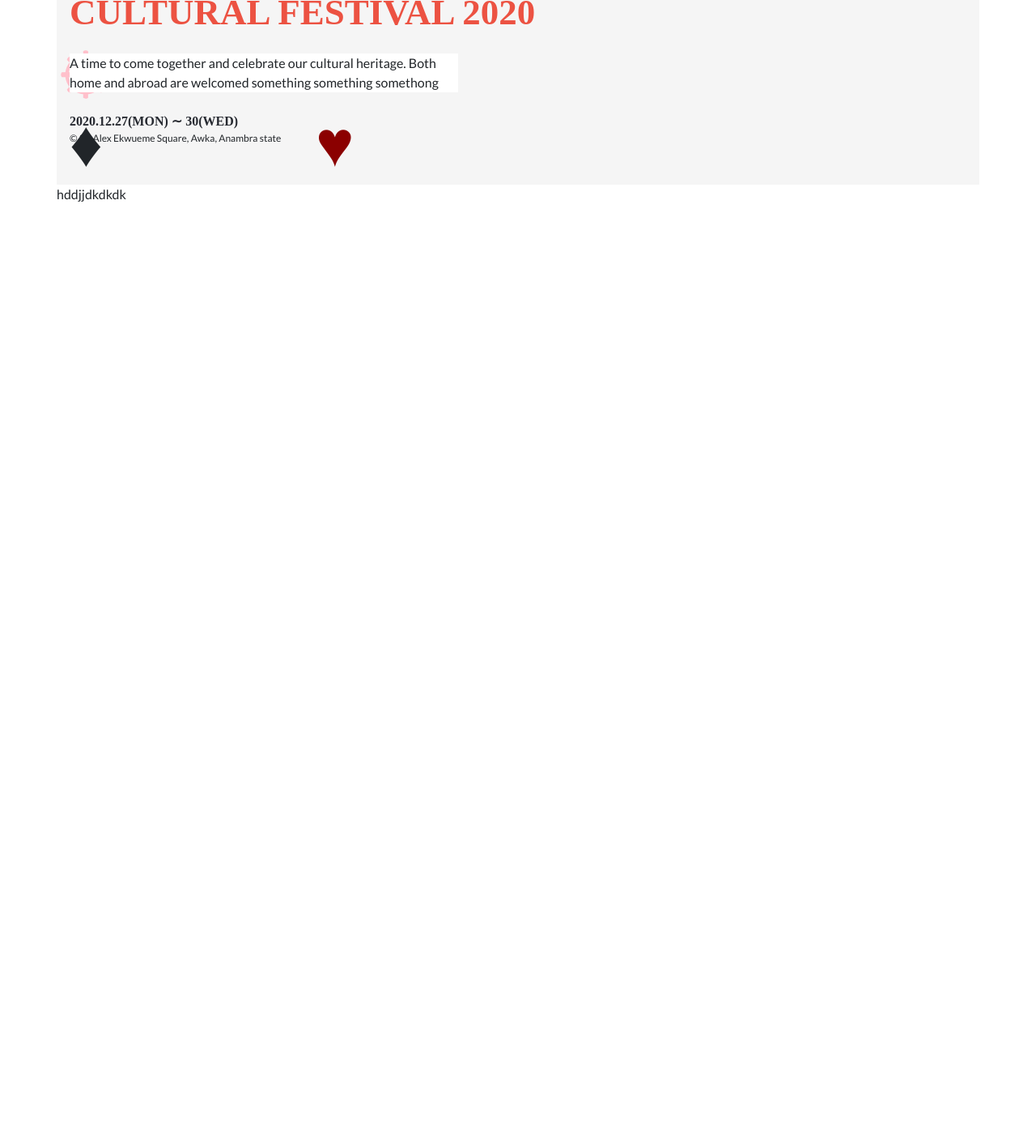
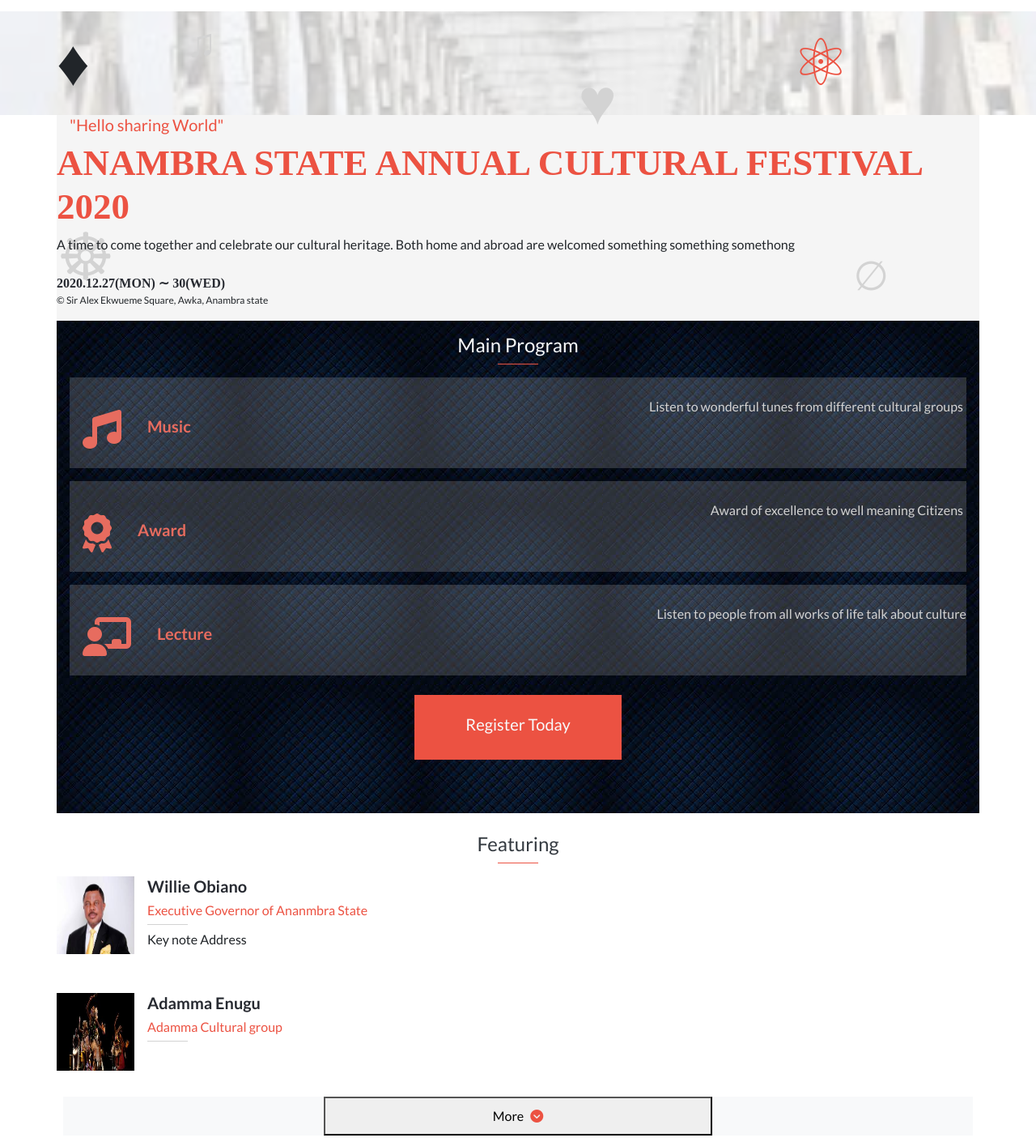
Before and after one commit to Kingobaino1/Capstone-Project-Annual-Festival, a plain HTML site: page index.html in a window 1280 px wide. Shown: the part 313-1723 px from the top of the page at 81% size. Before the commit the page ends 800 px from the top, so only its background shows below. Drawn offline with nearby package versions, Linux system fonts and the light colour scheme; a web font is replaced by a local one.

Commit message:
added the article section

```diff
--- a/css/style.css
+++ b/css/style.css
@@ -9,6 +9,22 @@ body {
 .container,
 .container-fluid {
   padding: 0;
+}
+
+.d_flex {
+  display: flex;
+}
+
+.f_dir {
+  flex-direction: column;
+}
+
+.j_content {
+  justify-content: center;
+}
+
+.j_btw {
+  justify-content: space-between;
 }
 
 .color_1 {
@@ -86,14 +102,72 @@ body {
   font-size: 80px;
 }
   .bg_image {
-  background: url(../Images/black_bg.jpeg) center center repeat-y;
-  background-size: cover;
-  height: fit-content;
+    background-image: url(../Images/black_bg.jpeg);
+    height: 38rem;
+
+}
+
+.underline {
+  height: 1px;
+  width: 50px;
+}
+
+.article_content {
+  height: 6rem;
+  margin-top: 1rem;
 }
 
 
+.event {
+  position: relative;
+   flex-direction: column;
+   color: #d3d3d3;
+   margin: 1rem 1rem;
+}
 
-@media only screen and (min-width: 375px) {
+.event::after {
+  content: "";
+  background-color: #d3d3d3;
+  opacity: 0.2;
+  top: 0;
+  left: 0;
+  bottom: 0;
+  right: 0;
+  position: absolute;
+  z-index: 10;
+}
+
+.content_2 h6 {
+  text-align: center;
+}
+
+.content_1  {
+  align-items: center;
+}
+
+.icon,
+.icon_text {
+  padding: 1rem;
+}
+
+.join {
+  width: 16rem;
+  height: 5rem;
+  text-align: center;
+}
+
+.foot img {
+  width: 6rem;
+  height: 6rem;
+
+}
+
+.more {
+  width: 30rem;
+  height: 3rem;
+}
+
+@media only screen and (max-width: 767px) {
   .small_bg {
     position: relative;
     bottom: 55px;
@@ -166,12 +240,6 @@ body {
     z-index: 10;
   }
 
-  .pound {
-    bottom: 2.8rem;
-    /* left: 10rem; */
-    font-size: 30px;
-  }
-
   .describe {
     margin-top: 1rem;
     background-color: white;
@@ -200,8 +268,13 @@ body {
    header {
     height: fit-content;
   }
+
+  .coco {
+    position: relative;
+    top: 0;
+  }
+
   .coco h2 {
-    width: 40rem;
     font-weight: 900;
     font-size: 45px;
 }
@@ -211,6 +284,8 @@ body {
   background-size: cover;
   height: 8rem;
   filter: opacity(25%);
+  margin-top: 15rem;
+
 }
 
 .bg_2 {
@@ -222,7 +297,37 @@ body {
 }
 
 .text p {
-  width: 30rem;
+  width: auto;
+  z-index: 1;
 }
 
+.theta {
+  top: 8rem;
+  right: 7rem;
 }
+
+.react {
+  top: -10rem;
+  right: 10rem;
+  color: #ec5242;
+}
+
+.love {
+  right: 28rem;
+  top: -7rem;
+  color: #d3d3d3;
+}
+
+.diamond {
+  top: -10rem;
+}
+.star {
+  top: 5rem;
+  color: #d3d3d3;
+}
+
+.music {
+  top: -10rem;
+  left: 10rem;
+}
+}
--- a/index.html
+++ b/index.html
@@ -61,10 +61,10 @@
     </ul>
   </div>
     </nav>
+       <div class="bg_img container-fluid d-none d-md-block"></div>
   </header>
-  <main class="">
-    <!-- <div class="bg_img container m-0 p-0 d-md-none"></div> -->
-    <div class="bg_img container-fluid d-none d-md-block m-0 p-0"></div>
+  <main class="container">
+
     <section class="text container">
       <div class="bg_2"><h5 class="justify-self-end bg_2 col_2 pl-3 pb-0">"Hello sharing World"</h5></div>
       <div class="d-flex justify-content-center flex-column coco container ">
@@ -80,13 +80,80 @@
         <div class="position-absolute diamond d-none d-md-block">&#9830;</div>
       </div>
     </section>
+    <section class="container ">
+      <div class="bg_image">
+      <div class="d-flex flex-column pt-3">
+        <div class="d-flex justify-content-center"><h4 class="text-light">Main Program</h4></div>
+        <div class="color_2 underline align-self-center"></div>
+        </div>
+      <article class="event mt-3 d_flex">
+        <div class="article_content d_flex j_btw">
+          <div class="content_1 d_flex j_btw">
+             <div class="icon"><i class="fas fa-music col_2 fa-3x"></i></div>
+             <div class="icon_text"><h5 class="font-weight-bold col_2">Music</h5></div>
+            </div>
+         <div class="content_2 pl-2 pr-1"><h6></h6>Listen to wonderful tunes from different cultural groups </div>
+        </div>
+        </article>
+          <article class="event mt-3 d_flex">
+        <div class="article_content d_flex j_btw">
+          <div class="content_1 d_flex j_btw">
+            <div class="icon"><i class="fas fa-award col_2 fa-3x"></i></div>
+            <div class="icon_text"><h5 class="font-weight-bold col_2">Award</h5></div>
+            </div>
+          <div class="content_2 pl-2 pr-1"><h6></h6>Award of excellence to well meaning Citizens</div>
+        </div>
+        </article>
+          <article class="event mt-3 d_flex">
+        <div class="article_content d_flex j_btw">
+          <div class="content_1 d_flex j_btw">
+             <div class="icon"><i class="fas fa-chalkboard-teacher fa-3x col_2"></i></div>
+           <div class="icon_text"><h5 class="font-weight-bold col_2">Lecture</h5></div>
+            </div>
+           <div class="content_2 pb-2"><h6></h6>Listen to people from all works of life talk about culture</div>
+        </div>
+        </article>
+            <div class="join mx-auto color_2 mt-4"><h5 class="text-light p-4">Register Today</h5></div>
+      </div>
+    </section>
+  </main>
+
+  <footer class="container">
     <section class="container">
-      <div class="bg_image"></div>
+       <div class="d-flex flex-column mt-4">
+        <div class="d-flex justify-content-center"><h4 class="text-dark">Featuring</h4></div>
+        <div class="color_2 underline align-self-center"></div>
+        </div>
 
-      hddjjdkdkdk
+        <div class="d_flex f_dir mt-3">
+          <div class="foot d_flex">
+          <div ><img src="Images/governo.jpeg" alt="Governor"></div>
+          <div class="ml-3">
+            <h5 class="font-weight-bold col_1">Willie Obiano</h5>
+            <h6 class="col_2">Executive Governor of Ananmbra State</h6>
+            <div class="color_3 underline"></div>
+            <h6 class="mt-2">Key note Address</h6>
+          </div>
+          </div>
+
+         <div class="foot d_flex mt-5">
+          <div ><img src="Images/adamma.jpeg" alt="Governor"></div>
+          <div class="ml-3">
+            <h5 class="font-weight-bold col_1">Adamma Enugu</h5>
+            <h6 class="col_2">Adamma Cultural group</h6>
+            <div class="color_3 underline"></div>
+          </div>
+          </div>
+        </div>
+
+        <!-- <div class="more mx-auto"></div> -->
     </section>
+    <div class="d-flex flex-column mt-4">
+        <div class="d-flex justify-content-center m-2 p-0 bg-light"><button type="button" class="more" value="More">More<i class="fas fa-chevron-circle-down col_2 pl-2 p-0"></i></button></div>
 
-  </main>
+        </div>
+
+  </footer>
 
 
 
```
Also changed, not shown: Images/adamma.jpeg (added), Images/governo.jpeg (added), Images/pattern_bg.png (deleted).
